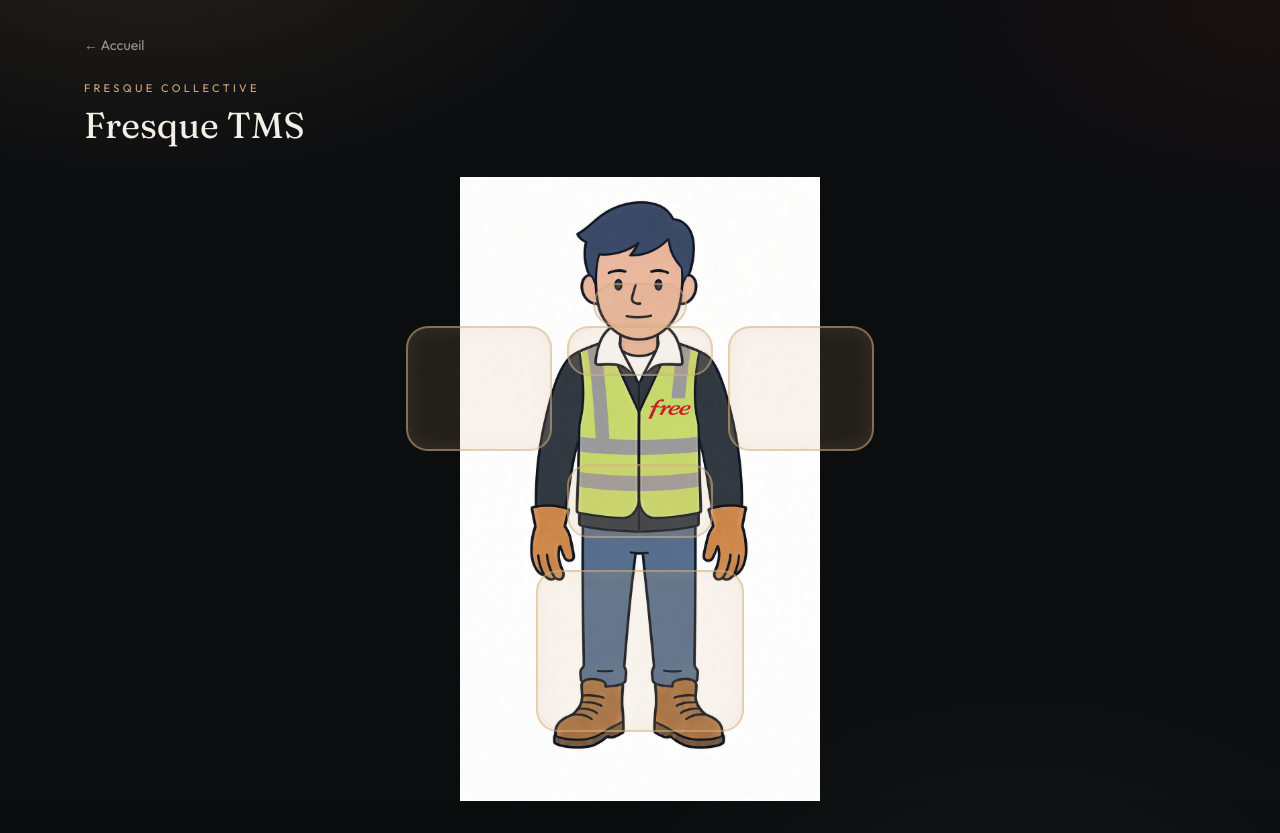
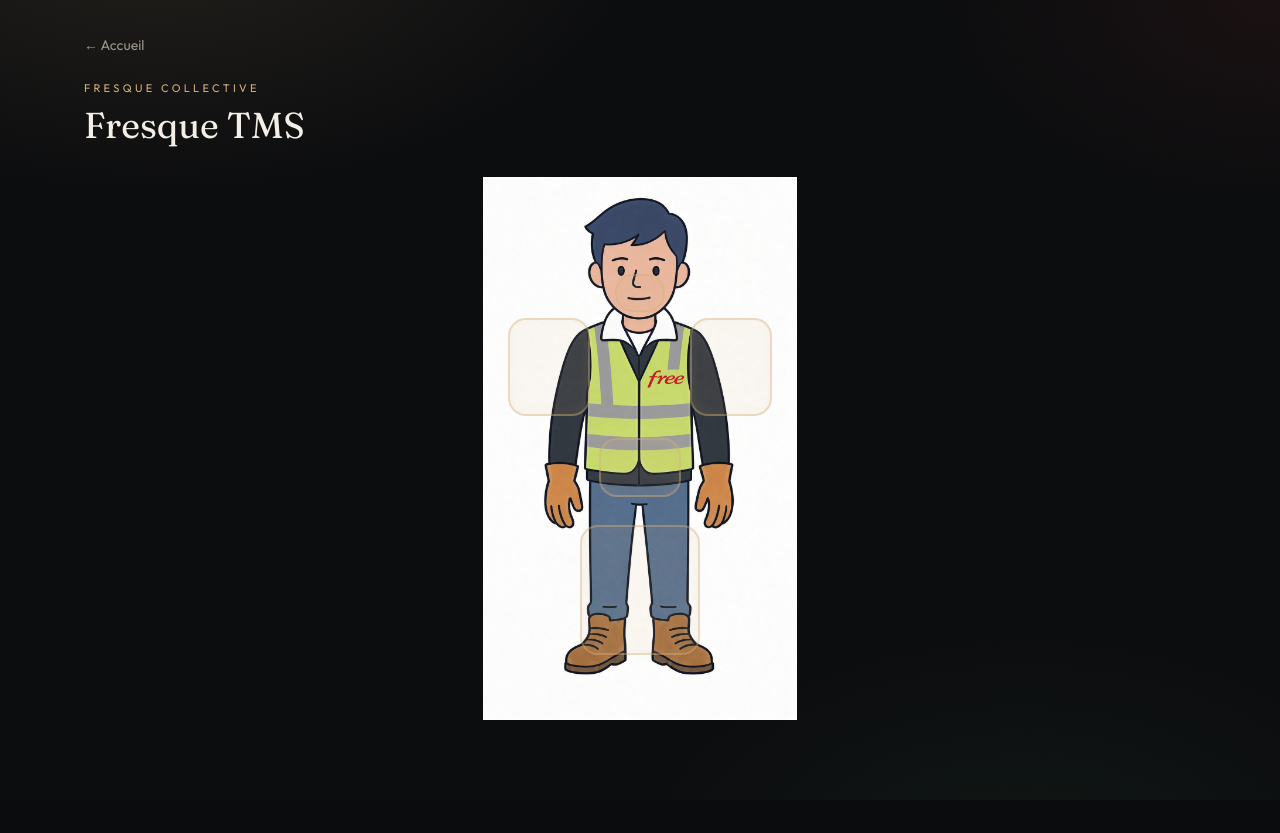
Before and after one commit to jok3rgaming33-stack/Fresque-TMS, a Next.js app: page /fresque in a window 1280 px wide. After the commit the page ends 800 px from the top, so only its background shows below. Built offline with nearby package versions, Linux system fonts and the light colour scheme.

Commit message:
Recale les zones de depot sur le personnage

```diff
--- a/src/app/globals.css
+++ b/src/app/globals.css
@@ -149,10 +149,10 @@ body {
   position: absolute;
   display: flex;
   flex-direction: column;
-  border-radius: 22px;
-  background: rgb(212 175 122 / 0.12);
-  border: 2px solid rgb(212 175 122 / 0.55);
-  box-shadow: inset 0 0 18px rgb(212 175 122 / 0.12);
+  border-radius: 18px;
+  background: rgb(212 175 122 / 0.08);
+  border: 2px solid rgb(212 175 122 / 0.42);
+  box-shadow: inset 0 0 14px rgb(212 175 122 / 0.08);
   cursor: pointer;
   overflow: hidden;
 }
--- a/src/components/BodyMap.tsx
+++ b/src/components/BodyMap.tsx
@@ -34,12 +34,12 @@ export default function BodyMap({
   }
 
   return (
-    <div className="relative mx-auto w-full max-w-[min(100%,520px)]">
+    <div className="relative mx-auto w-fit max-w-full">
       {/* eslint-disable-next-line @next/next/no-img-element */}
       <img
         src="/perso.jpg"
         alt="Personnage technicien"
-        className="mx-auto block h-auto w-full max-h-[52vh] object-contain lg:max-h-[78vh]"
+        className="block h-auto max-h-[min(68vh,720px)] w-auto max-w-full"
       />
       {ZONES.map((z, i) => (
         <div
--- a/src/data/zones.ts
+++ b/src/data/zones.ts
@@ -8,12 +8,11 @@ export type Zone = {
 };
 
 export const ZONES: Zone[] = [
-  { id: "cou", label: "Cou / cervicales", style: { top: "17%", left: "41%", width: "18%", height: "7%" }, stack: true },
-  { id: "membres-superieurs", label: "Membres supérieurs", style: { top: "24%", left: "5%", width: "28%", height: "20%" }, stack: true },
-  { id: "membres-superieurs", label: "Membres supérieurs", style: { top: "24%", left: "67%", width: "28%", height: "20%" } },
-  { id: "membres-superieurs", label: "Membres supérieurs", style: { top: "24%", left: "36%", width: "28%", height: "8%" } },
-  { id: "lombaires", label: "Zone lombaire", style: { top: "46%", left: "36%", width: "28%", height: "12%" }, stack: true },
-  { id: "membres-inferieurs", label: "Membres inférieurs", style: { top: "63%", left: "30%", width: "40%", height: "26%" }, stack: true },
+  { id: "cou", label: "Cou / cervicales", style: { top: "18%", left: "42%", width: "16%", height: "7%" }, stack: true },
+  { id: "membres-superieurs", label: "Membres supérieurs", style: { top: "26%", left: "8%", width: "26%", height: "18%" }, stack: true },
+  { id: "membres-superieurs", label: "Membres supérieurs", style: { top: "26%", left: "66%", width: "26%", height: "18%" } },
+  { id: "lombaires", label: "Zone lombaire", style: { top: "48%", left: "37%", width: "26%", height: "11%" }, stack: true },
+  { id: "membres-inferieurs", label: "Membres inférieurs", style: { top: "64%", left: "31%", width: "38%", height: "24%" }, stack: true },
 ];
 
 export function zoneLabel(id: ZoneId) {
```
